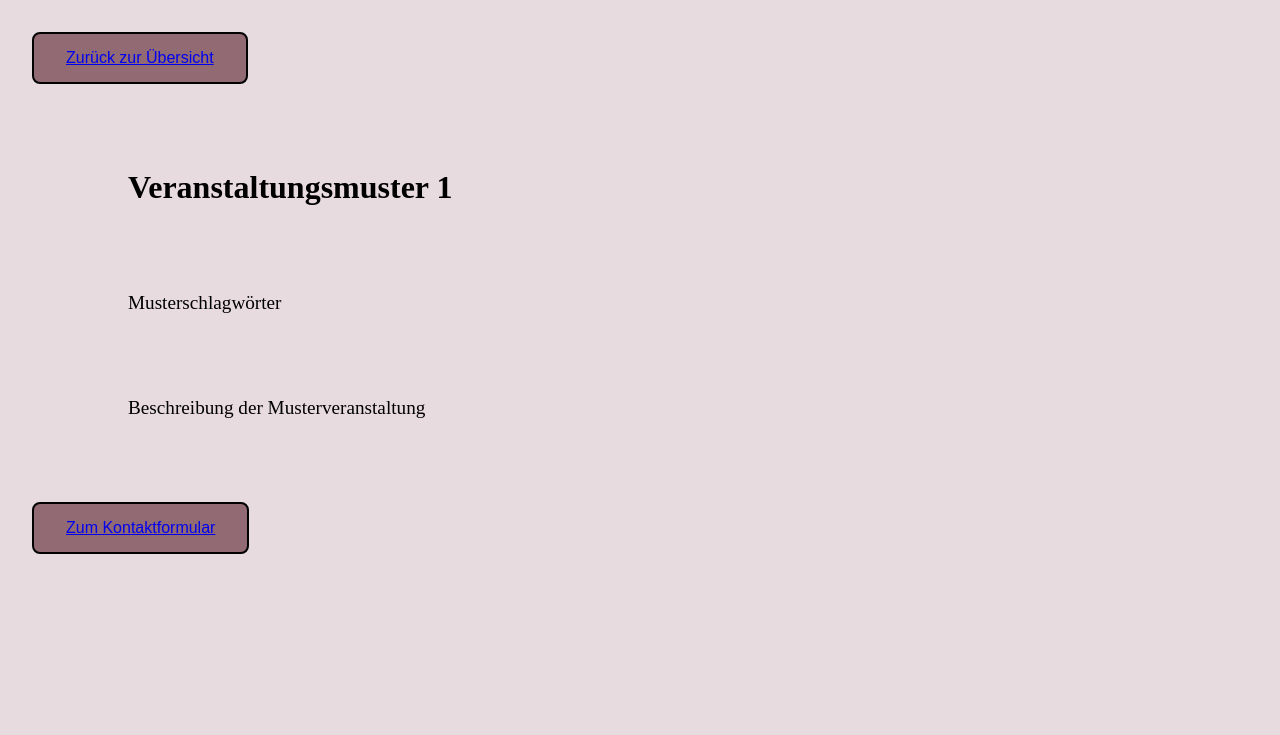
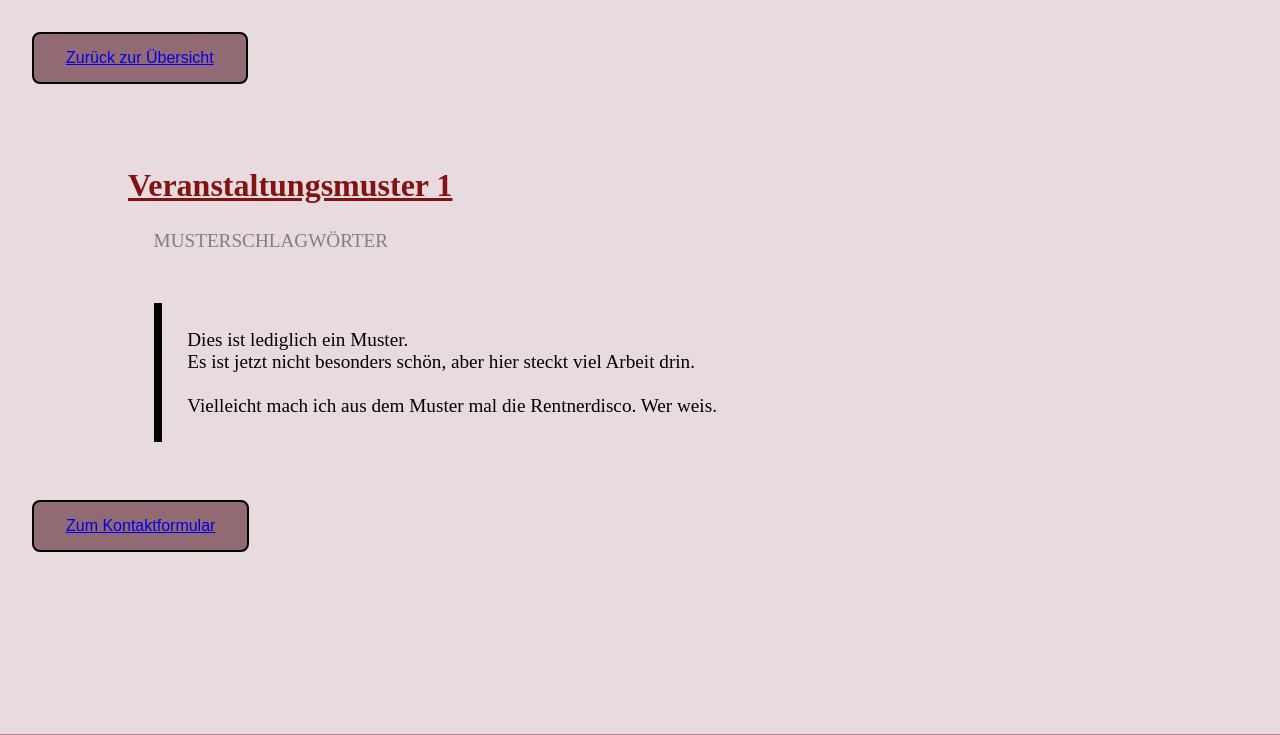
Before and after one commit to rosniks/Webtech, a PHP site: page /html/Veranstaltungsmuster.html in a window 1280 px wide. Shown: the part 69-804 px from the top of the page. Run offline with PHP 8.4, Linux system fonts and the light colour scheme.

Commit message:
Veranstaltungsmuster aktualisiert

```diff
--- a/src/css/button.css
+++ /dev/null
@@ -1,18 +0,0 @@
-.button {
-    background-color: rgba(68, 4, 20, 0.523);
-    border: 2px solid black;
-    border-radius: 8px;
-    padding: 15px 32px;
-    text-align: center;
-    text-decoration: none;
-    display: inline-block;
-    font-size: 16px;
-    margin: 2em 2em;
-    cursor: pointer;
-    transition-duration: 0.4s;
-  }
-
-  .button:hover {
-    background-color: grey;
-    box-shadow: 0 8px 16px 0 rgba(0,0,0,0.2), 0 6px 20px 0 rgba(0,0,0,0.19);
-  }
--- a/src/css/styles.css
+++ b/src/css/styles.css
@@ -27,3 +27,46 @@ main p{
     padding: 2rem 10%;
     font-size: larger;
 }
+
+/*..........Festlegungen für Veranstaltungsmuster..........*/
+
+h1.vTitel {
+    /* top/bottom left/right */
+    margin: 2% 10%;
+    padding: 2% 0% 0% 0%;
+    color: rgb(131, 19, 19);
+    text-decoration: underline;
+}
+
+p.schlagwort {
+    margin: 2% 10% 2% 12%;
+    padding: 0% 0% 2% 0%;
+    text-transform: uppercase;
+    color: grey;
+}
+
+p.beschreibung {
+    margin: 2% 10% 2% 12%;
+    border-left-style: solid;
+    border-left-width: 0.5rem;
+    padding: 2%;
+}
+
+.vButton {
+    background-color: rgba(68, 4, 20, 0.523);
+    border: 2px solid black;
+    border-radius: 8px;
+    padding: 15px 32px;
+    text-align: center;
+    text-decoration: none;
+    display: inline-block;
+    font-size: 16px;
+    margin: 2em 2em;
+    cursor: pointer;
+    transition-duration: 0.4s;
+  }
+
+  .vButton:hover {
+    background-color: grey;
+    box-shadow: 0 8px 16px 0 rgba(0,0,0,0.2), 0 6px 20px 0 rgba(0,0,0,0.19);
+  }
--- a/src/html/Veranstaltungsmuster.html
+++ b/src/html/Veranstaltungsmuster.html
@@ -6,7 +6,6 @@
         <link rel="stylesheet" href="../css/nav-bar.css">
         <link rel="stylesheet" href="../css/footer.css">
         <link rel="stylesheet" href="../css/table-veranstaltungen.css">
-        <link rel="stylesheet" href="../css/button.css">
         <title>Veranstaltungsmuster</title>
     </head>
 
@@ -37,13 +36,18 @@
 
         <main>
 
-            <button class="button"><a href="Veranstaltungen.html">Zurück zur Übersicht</a></button>
+            <button class="vButton"><a href="Veranstaltungen.html">Zurück zur Übersicht</a></button>
 
-            <h1>Veranstaltungsmuster 1</h1>
-            <p>Musterschlagwörter</p>
-            <p>Beschreibung der Musterveranstaltung</p>
+                <h1 class="vTitel">Veranstaltungsmuster 1</h1>
+                <p class="schlagwort">Musterschlagwörter</p>
+                <p class="beschreibung">
+                    Dies ist lediglich ein Muster.<br>
+                    Es ist jetzt nicht besonders schön, aber hier steckt viel Arbeit drin.
+                    <br><br>
+                    Vielleicht mach ich aus dem Muster mal die Rentnerdisco. Wer weis.
+                </p>
 
-            <button class="button"><a href="#">Zum Kontaktformular</a></button>
+            <button class="vButton"><a href="#">Zum Kontaktformular</a></button>
 
         </main>
 
```
